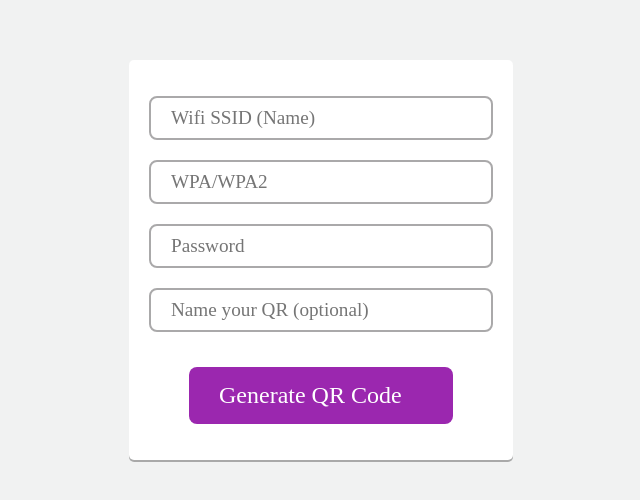
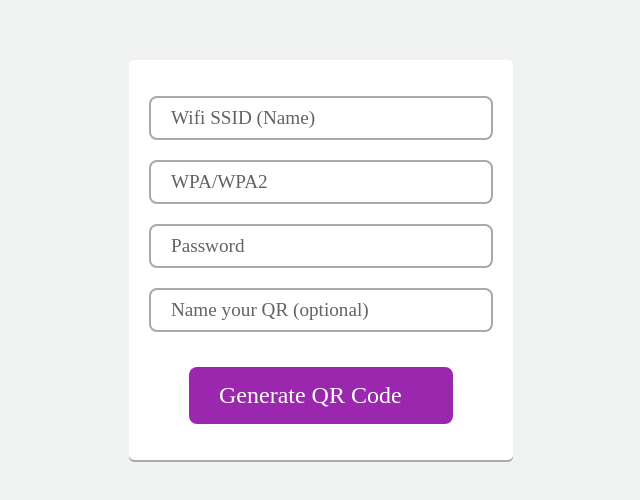
Before and after one commit to ElAmirr/qr-code-generator-app, a plain HTML site: page qr_type/wifi.html in a window 1280 px wide. Shown: the part 140-640 px from the top of the page, 319-959 px from the left. Drawn offline with Linux system fonts and the light colour scheme.

Commit message:
add some input field

```diff
--- a/qr_type/wifi.html
+++ b/qr_type/wifi.html
@@ -11,7 +11,12 @@
     <div class="container">
         <div class="input-container">
             <input type="text" id="ssid" placeholder="Wifi SSID (Name)">
-            <input type="text" id="encryption" placeholder="WPA/WPA2">
+            <select type="text" id="encryption">
+                <option value="wpa/wpa2">WPA/WPA2</option>
+                <option value="wep">WEP</option>
+                <option value="none">NONE</option>
+                <option value="raw">RAW</option>
+            </select>
             <input type="text" id="password" placeholder="Password">
             <input type="text" id="" placeholder="Name your QR (optional)">
         </div>
--- a/style_qr_type.css
+++ b/style_qr_type.css
@@ -27,7 +27,7 @@ body {
     gap: 20px;
 }
 
-.input-container input {
+.input-container input, select {
     all: unset;
     height: 5vh;
     width: 25vw;
@@ -38,7 +38,16 @@ body {
     font-size: 1.2em;
 }
 
-.input-container input:hover {
+.input-container input::placeholder {
+    color: rgb(99, 99, 99);
+}
+
+.input-container select {
+    color: rgb(99, 99, 99);;
+    align-items: center;
+}
+
+.input-container input:hover, select:hover {
     border: 2px solid rgb(155, 39, 175);
 }
 
```
